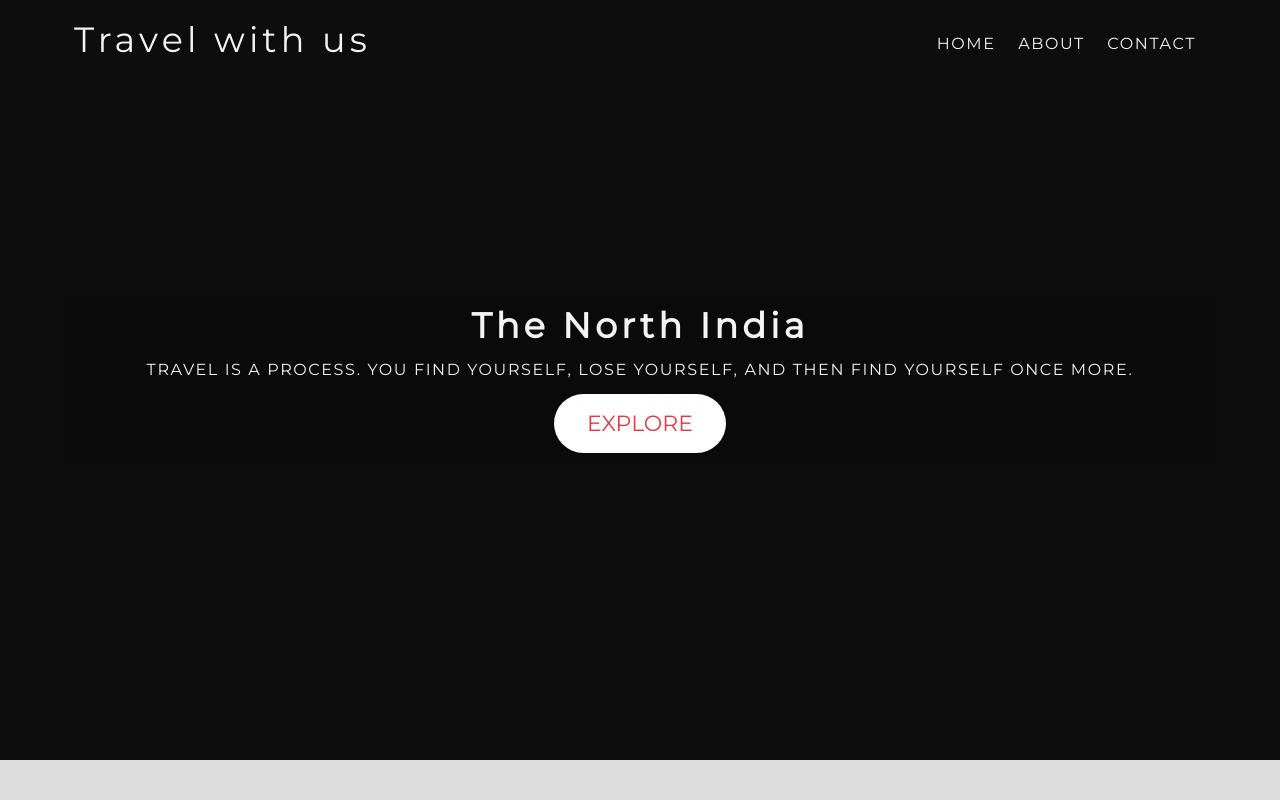
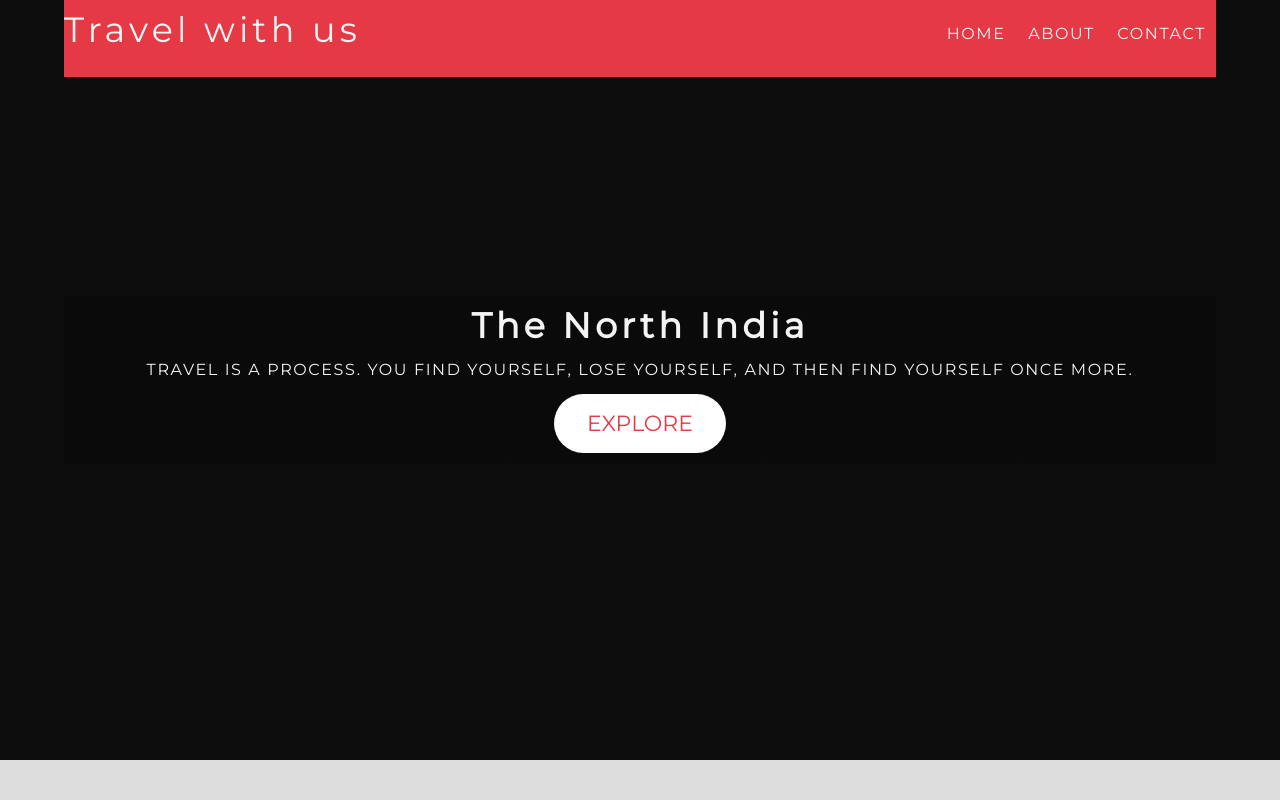
Before and after one commit to Himanshu2k1/travelweb, a plain HTML site: page index.html in a window 1280 px wide. Shown: the top 800 px of the page. Drawn offline with Linux system fonts and the light colour scheme.

Commit message:
Update style.css

```diff
--- a/style.css
+++ b/style.css
@@ -119,8 +119,9 @@ h1,h2,h3{
 } */
 
 .nav{
-    padding: 1rem;
+/*     padding: 1rem; */
 /*     border: 2px solid white; */
+    background: #e63946;
 }
 
 .nav .logo{
```
